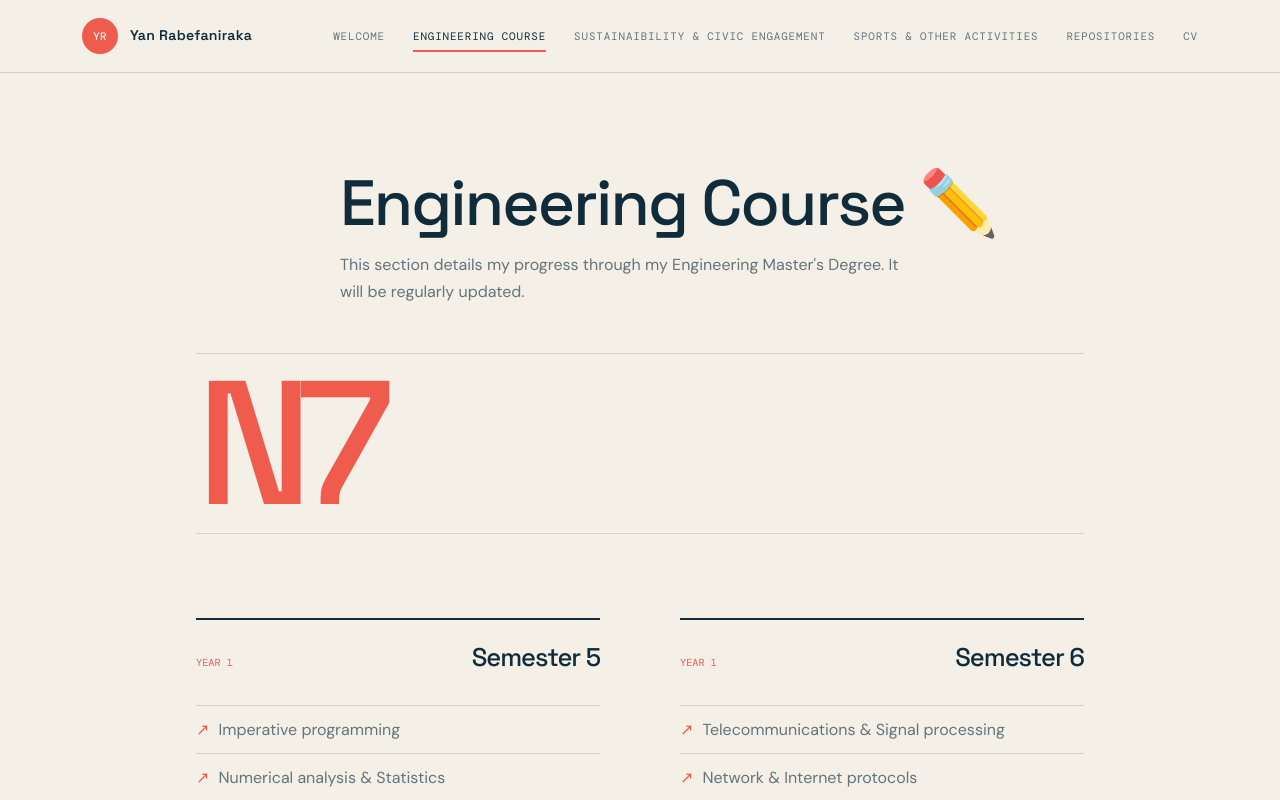
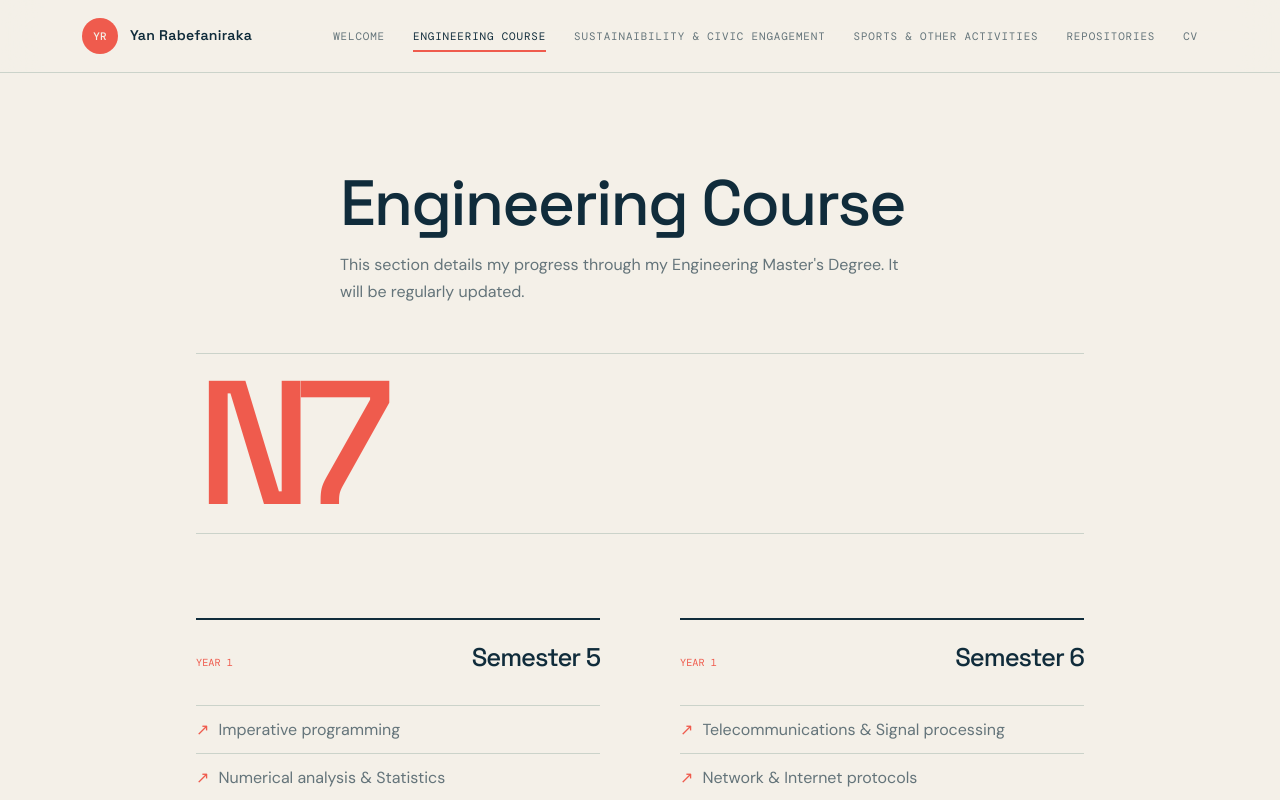
Before and after one commit to YanRabe/yanrabe.github.io, a SvelteKit app: page /engineering-course in a window 1280 px wide. Shown: the top 800 px of the page. Built offline with nearby package versions, Linux system fonts and the light colour scheme.

Commit message:
docs: forgot one oops

```diff
--- a/src/routes/engineering-course/+page.svelte
+++ b/src/routes/engineering-course/+page.svelte
@@ -13,7 +13,7 @@
 <div class="page-wrap content-narrow course-page">
 	<SectionHeading
 		eyebrow=""
-		title="Engineering Course ✏️"
+		title="Engineering Course"
 		description="This section details my progress through my Engineering Master's Degree. It will be regularly updated."
 	/>
 	<div class="course-intro">
```
